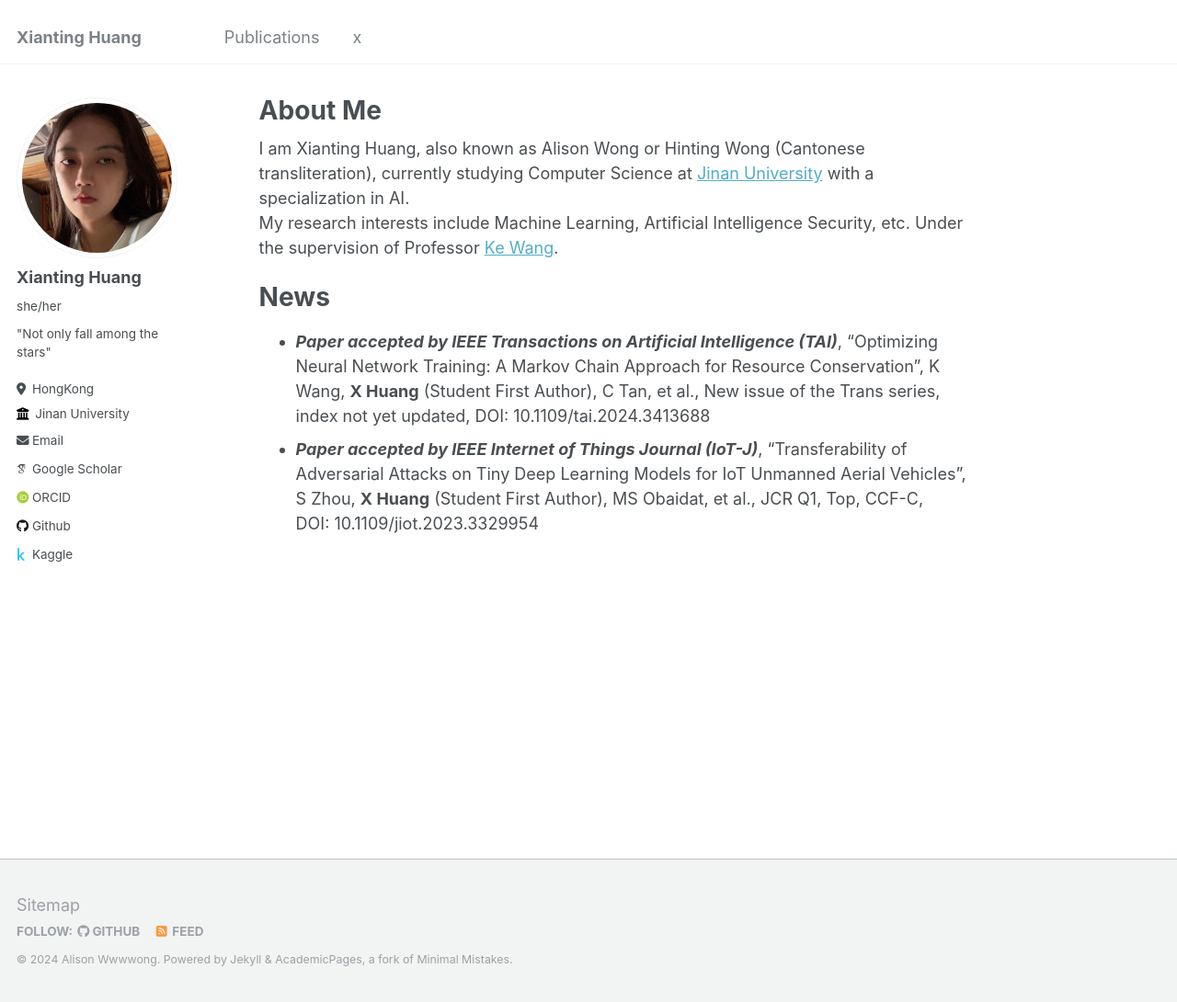
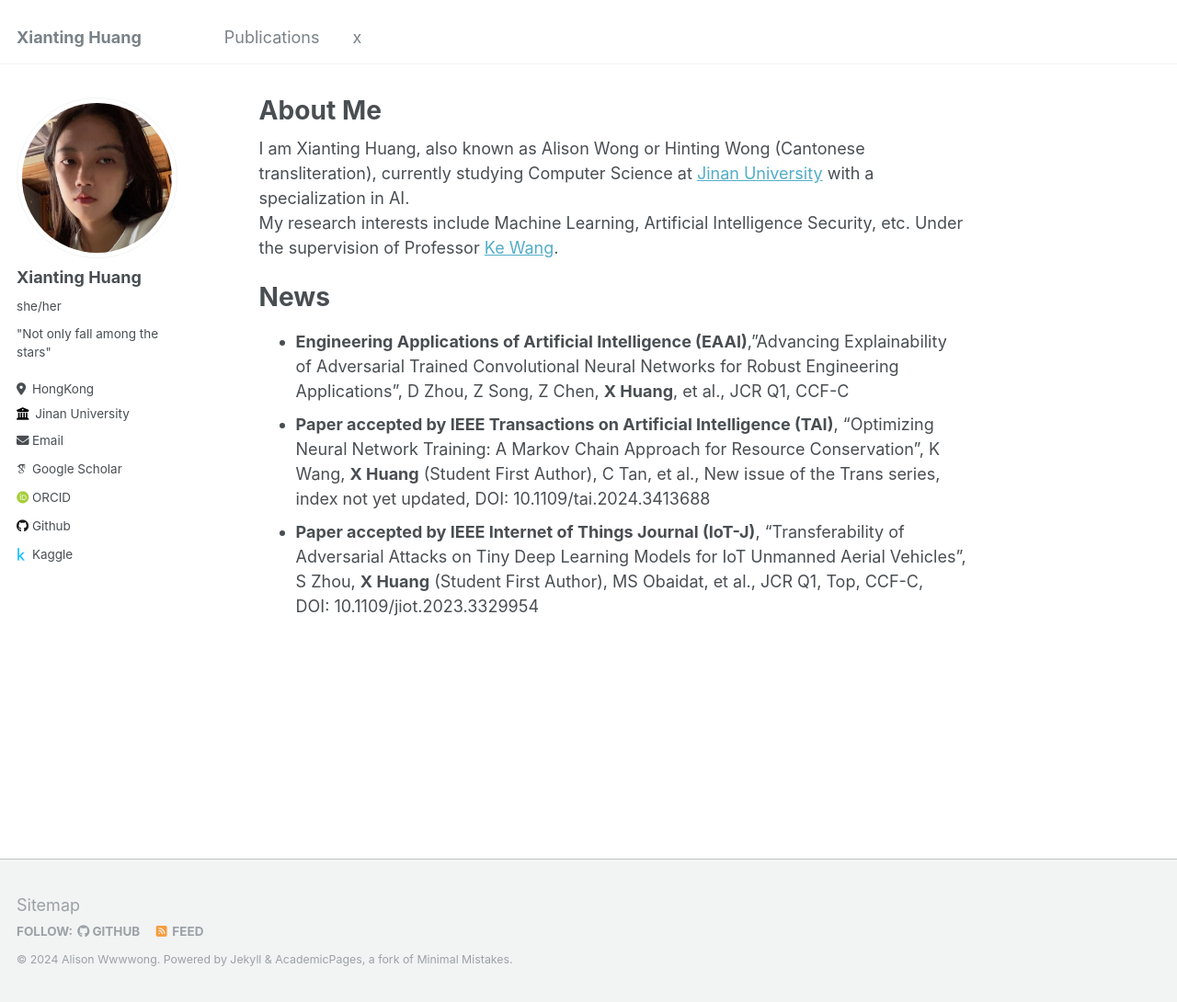
Before and after one commit to AlisonWWWong/my-academic-profile, a Jekyll site: the page built from _pages/about.md, in a window 1280 px wide and 1090 px high. Shown: the whole window at 92% size. Built offline with Jekyll 4.4.1, drawn with Linux system fonts in a browser that asks for light colours; some web fonts are replaced.

Commit message:
Update about.md

```diff
--- a/_pages/about.md
+++ b/_pages/about.md
@@ -15,5 +15,6 @@ My research interests include Machine Learning, Artificial Intelligence Security
 
 News
 ======
-* ***Paper accepted by IEEE Transactions on Artificial Intelligence (TAI)***, "Optimizing Neural Network Training: A Markov Chain Approach for Resource Conservation", K Wang, **X Huang** (Student First Author), C Tan, et al., New issue of the Trans series, index not yet updated, DOI: 10.1109/tai.2024.3413688
-* ***Paper accepted by IEEE Internet of Things Journal (IoT-J)***, "Transferability of Adversarial Attacks on Tiny Deep Learning Models for IoT Unmanned Aerial Vehicles", S Zhou, **X Huang** (Student First Author), MS Obaidat, et al., JCR Q1, Top, CCF-C, DOI: 10.1109/jiot.2023.3329954
+* **Engineering Applications of Artificial Intelligence (EAAI)**,"Advancing Explainability of Adversarial Trained Convolutional Neural Networks for Robust Engineering Applications", D Zhou, Z Song, Z Chen, **X Huang**, et al., JCR Q1, CCF-C
+* **Paper accepted by IEEE Transactions on Artificial Intelligence (TAI)**, "Optimizing Neural Network Training: A Markov Chain Approach for Resource Conservation", K Wang, **X Huang** (Student First Author), C Tan, et al., New issue of the Trans series, index not yet updated, DOI: 10.1109/tai.2024.3413688
+* **Paper accepted by IEEE Internet of Things Journal (IoT-J)**, "Transferability of Adversarial Attacks on Tiny Deep Learning Models for IoT Unmanned Aerial Vehicles", S Zhou, **X Huang** (Student First Author), MS Obaidat, et al., JCR Q1, Top, CCF-C, DOI: 10.1109/jiot.2023.3329954
```
